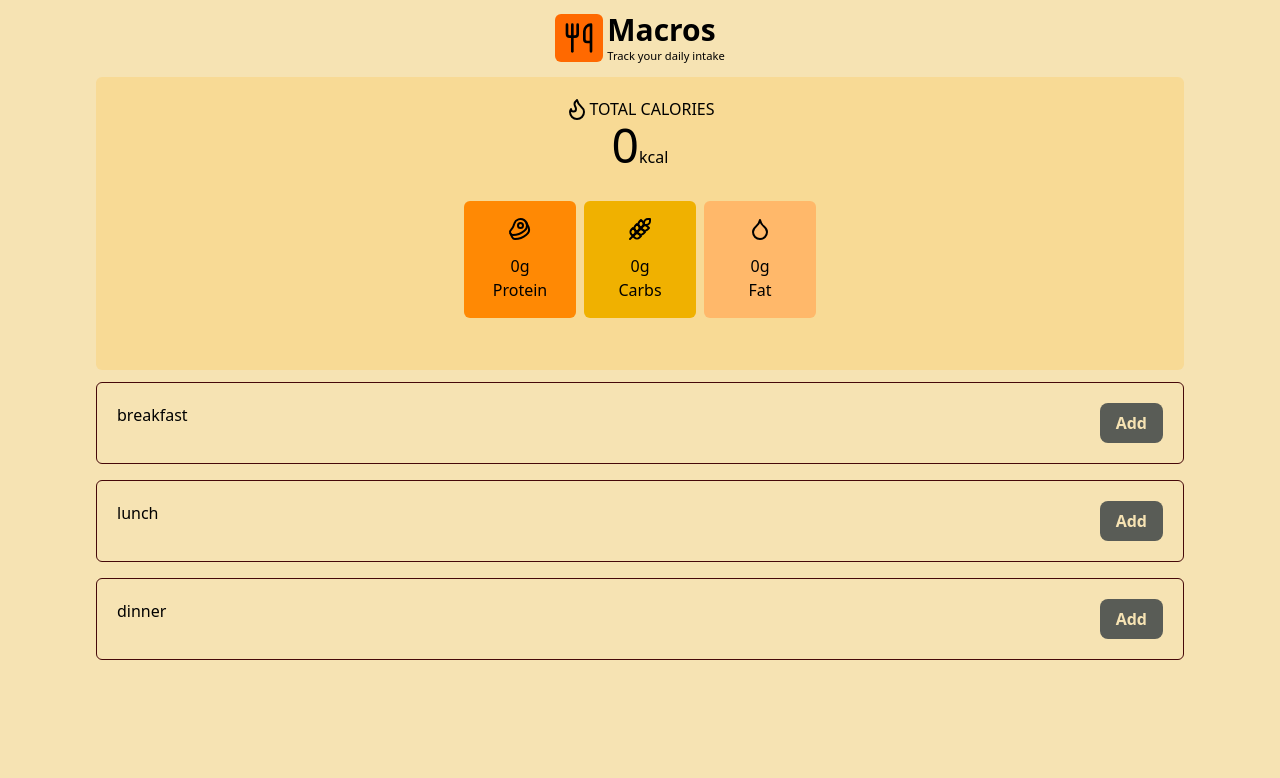
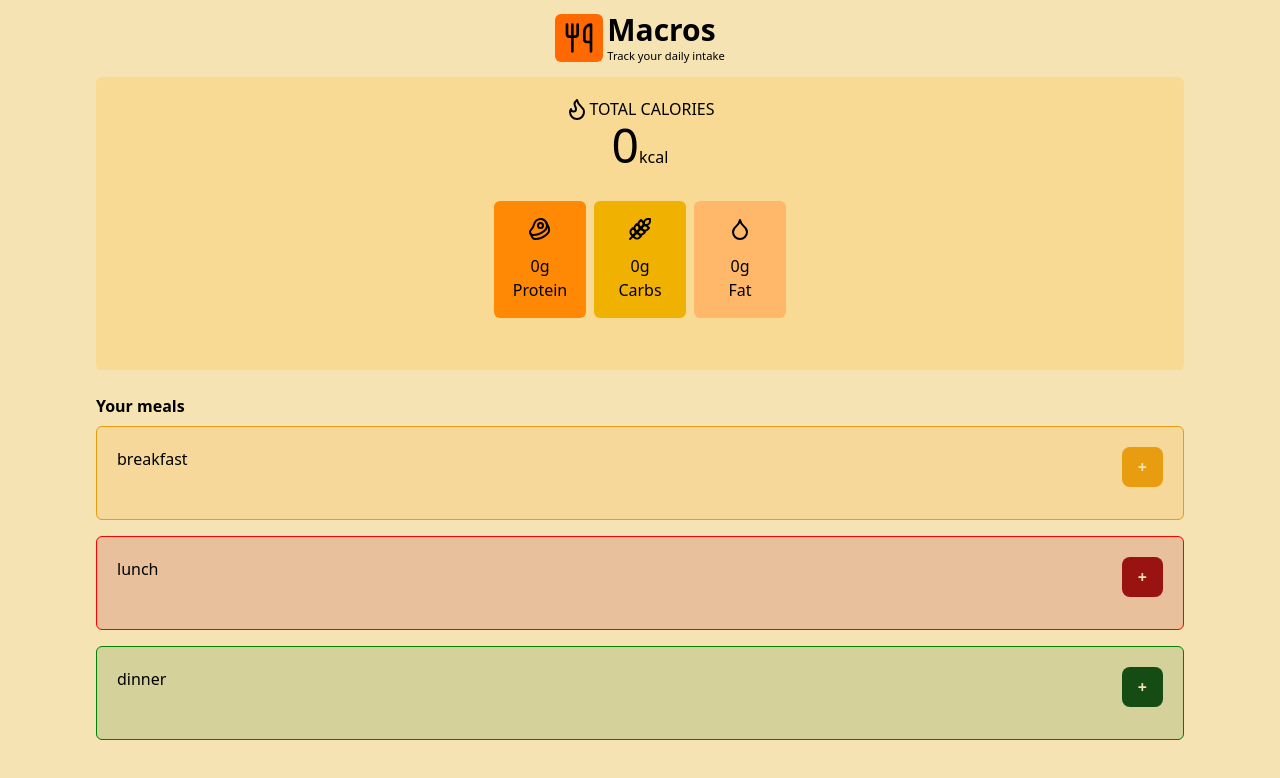
Before and after one commit to Gina-bun/Macros-GH, a React (Vite) app: page / in a window 1280 px wide. Shown: the top 778 px of the page. Built offline with nearby package versions, Linux system fonts and the light colour scheme.

Commit message:
style: add styles for meal category containers

```diff
--- a/src/components/common/MealSelect.jsx
+++ b/src/components/common/MealSelect.jsx
@@ -1,29 +1,49 @@
 import { useNavigate } from "react-router-dom";
+import { Trash } from "lucide-react";
 
-export function MealSelect({ mealCategory,
-     meals
-    }) {
+export function MealSelect({ mealCategory, meals }) {
   const navigate = useNavigate();
-
-
 
   return (
     <div>
-      <div className="flex border border-red-950 rounded-md px-5 py-5  w-[85vw]">
-        <div>
-          <h3>{mealCategory}</h3>
-          <div className="flex">
-            {
-                meals[mealCategory].map((meal) => {
-                  return <p key={meal.id}>{meal.name}, </p>
-                })
-            }
-          </div>
+      <div
+        className={`flex flex-col border border-red-950 rounded-md px-5 py-5  w-[85vw] ${
+          mealCategory === "breakfast"
+            ? "breakfast-container"
+            : mealCategory === "lunch"
+            ? "lunch-container"
+            : mealCategory === "dinner"
+            ? "dinner-container"
+            : ""
+        }`}
+      >
+        <div className="flex justify-between w-full ">
+          <h2>{mealCategory}</h2>
+
+          <button
+            onClick={() => navigate(`/mealoptions/${mealCategory}`)}
+            className="ml-auto bg-[#595c56] backdrop-blur-md text-[#f6e3b3] font-semibold py-2 px-4 rounded-lg borders border-[#595c56]/70 hover:bg-[#595c56]/90 transition "
+          >
+            +
+          </button>
         </div>
 
-        <button onClick={ () => navigate(`/mealoptions/${mealCategory}`) } className="ml-auto bg-[#595c56] backdrop-blur-md text-[#f6e3b3] font-semibold py-2 px-4 rounded-lg borders border-[#595c56]/70 hover:bg-[#595c56]/90 transition ">
-          Add
-        </button>
+        <div className="grid gap-1.5 pt-3">
+          {meals[mealCategory].map((meal) => {
+            return (
+              <div
+                key={meal.id}
+                className="flex w-full items-center justify-between bg-white/45 rounded-md py-0.5 px-2"
+              >
+                <div>
+                  <p>{meal.name}</p>
+                  <p>{meal.calories}kcal</p>
+                </div>
+                <Trash/>
+              </div>
+            );
+          })}
+        </div>
       </div>
     </div>
   );
--- a/src/components/layout/NutritionSummary.jsx
+++ b/src/components/layout/NutritionSummary.jsx
@@ -11,7 +11,7 @@ export function NutrtionSummary({
 }) {
   return (
     <div>
-      <div className="meal-banner grid bg-[#fcc250]/30 py-5 px-5 w-[85vw] h-fit rounded-md m-auto">
+      <div className="meal-banner grid bg-[#fcc250]/30 justify-center py-5 px-5 w-[85vw] h-fit rounded-md m-auto">
         <div className="total-calories m-auto">
           <div className="flex">
             <Flame />
--- a/src/index.css
+++ b/src/index.css
@@ -7,7 +7,7 @@ body{
 .macros div{
   padding: 1em;
   border-radius: 6px;
-  min-width: 112px;
+  min-width: 92px;
  display: flex;
  flex-direction: column;
   align-items: center;
@@ -16,3 +16,30 @@ body{
 .macros p:nth-of-type(1){
   padding-top: .8em;
 }
+
+.breakfast-container{
+  background-color: rgba(244, 202, 124, 0.456);
+  border:solid 1px rgb(232, 156, 16);
+}
+
+.breakfast-container button{
+  background-color: rgb(232, 156, 16);
+}
+
+.lunch-container{
+  background-color: rgba(181, 70, 70, 0.217);
+  border: 1px solid red;
+}
+
+.lunch-container button{
+  background-color: rgb(153, 19, 19);
+}
+
+.dinner-container{
+  background-color: rgba(7, 100, 7, 0.143);
+  border: 1px solid green;
+}
+
+.dinner-container button{
+  background-color: rgb(20, 76, 20);
+}
--- a/src/pages/Home.jsx
+++ b/src/pages/Home.jsx
@@ -27,16 +27,18 @@ export function Home({
       {/* Nutrition summary banner */}
       <NutrtionSummary
         totalCalories={totalCalories}
-        breakfastCalories={breakfastCalories}
-        lunchCalories={lunchCalories}
-        dinnerCalories={dinnerCalories}
         totalProtein={totalProtein}
         totalCarbs={totalCarbs}
         totalFat={totalFat}
       />
       {/* Meal select sectiom */}
-      <div className="meal-plan flex flex-col gap-4 py-3 m-auto">
-        <MealSelect mealCategory="breakfast" meals={meals} />
+{/*
+        lunchCalories={lunchCalories}
+        dinnerCalories={dinnerCalories} */}
+
+      <div className="meal-plan flex flex-col gap-4 py-3 pt-6 m-auto">
+        <h3 className="font-bold mb-[-0.5em]">Your meals</h3>
+        <MealSelect mealCategory="breakfast"   breakfastCalories={breakfastCalories} meals={meals} />
         <MealSelect mealCategory="lunch" meals={meals} />
         <MealSelect mealCategory="dinner" meals={meals} />
       </div>
```
